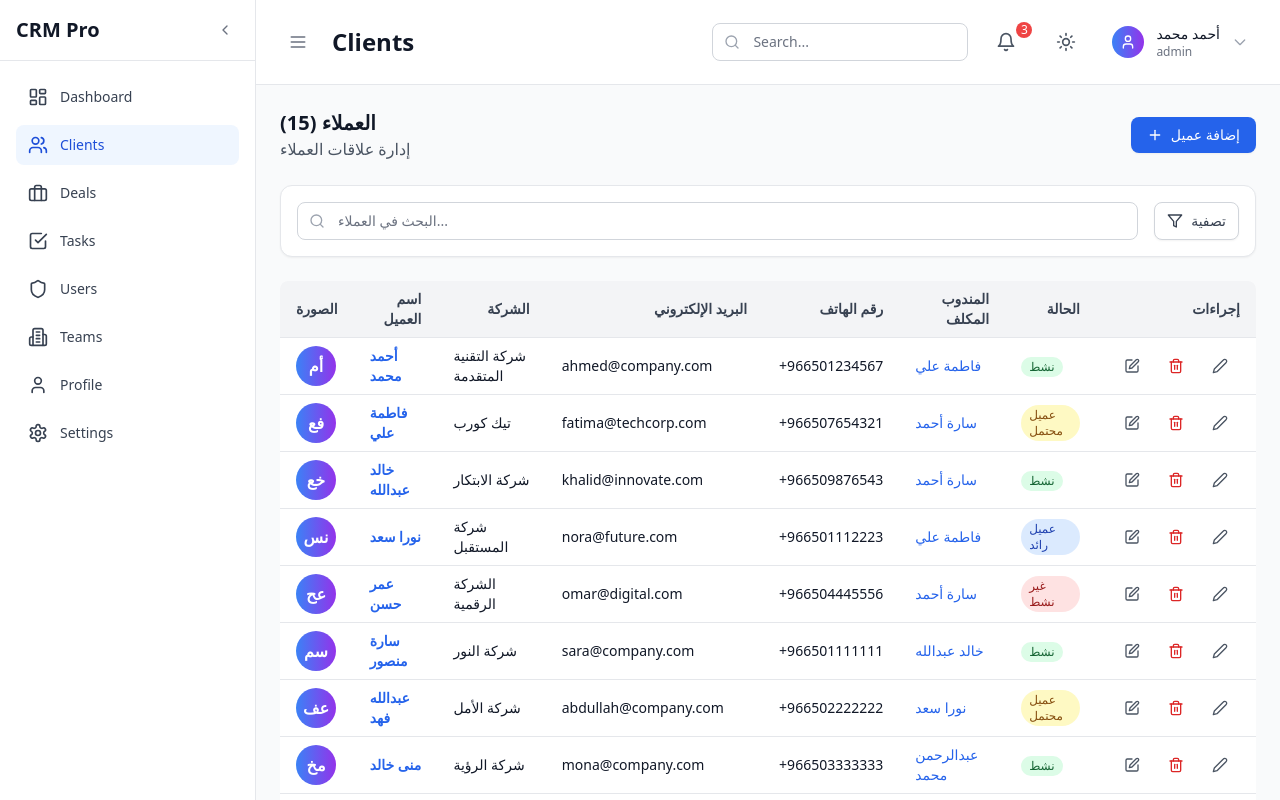
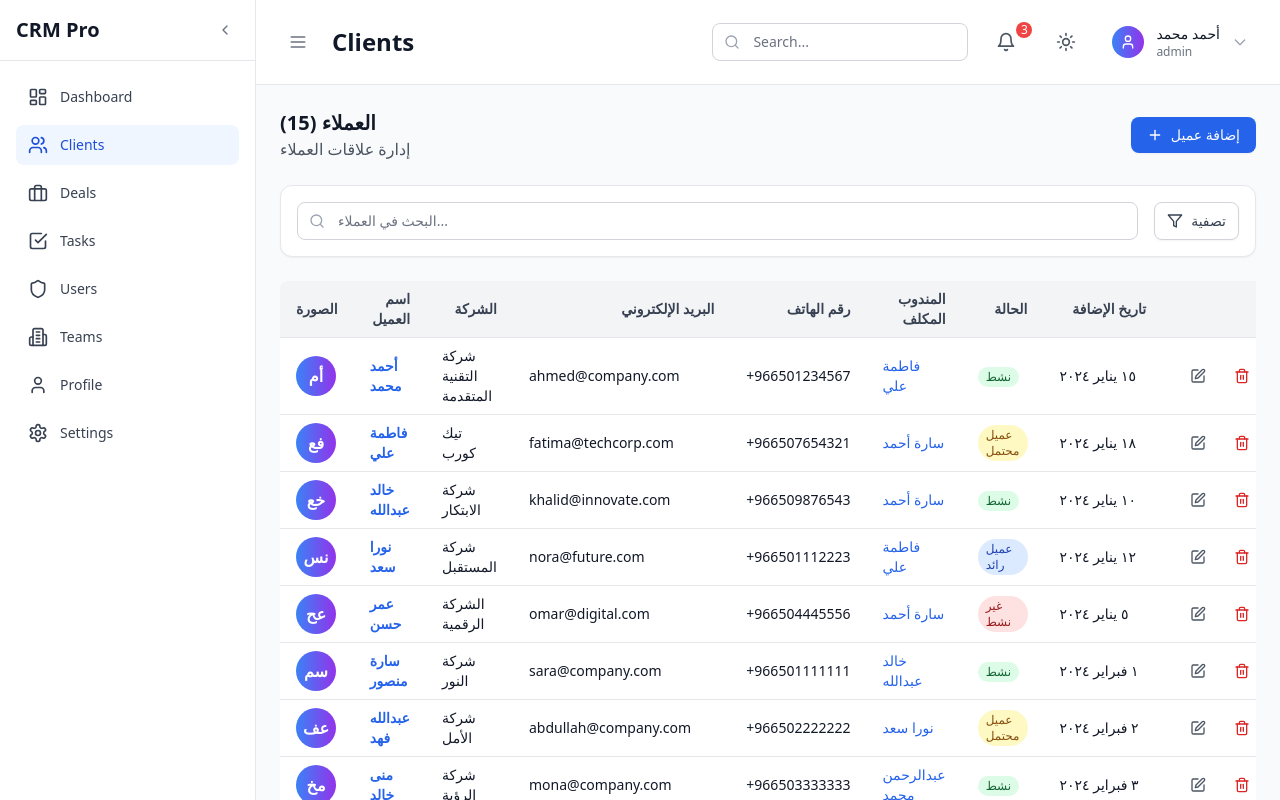
Before and after one commit to isamch/IC-CRM-Pro, a React (Vite) app: page /clients in a window 1280 px wide. Shown: the top 800 px of the page. Built offline with nearby package versions, Linux system fonts and the light colour scheme; sample sign-in values are in the browser's storage.

Commit message:
add date for  client

```diff
--- a/src/pages/ClientDetails.tsx
+++ b/src/pages/ClientDetails.tsx
@@ -70,6 +70,10 @@ export const ClientDetails: React.FC = () => {
               }`}>
                 {client.status === 'active' ? 'نشط' : client.status === 'inactive' ? 'غير نشط' : client.status === 'prospect' ? 'عميل محتمل' : 'عميل رائد'}
               </span>
+              <div className="text-xs text-gray-500 dark:text-gray-400 mt-1">
+                <span className="font-medium">تاريخ الإضافة:</span>
+                {client.createdAt ? ` ${new Date(client.createdAt).toLocaleDateString('ar-EG', { year: 'numeric', month: 'long', day: 'numeric' })}` : ' -'}
+              </div>
             </div>
           </div>
           <div className="flex-1 grid grid-cols-1 sm:grid-cols-2 gap-6 w-full">
--- a/src/pages/Clients.tsx
+++ b/src/pages/Clients.tsx
@@ -327,6 +327,7 @@ export const Clients: React.FC = () => {
                 <th className="px-4 py-2 text-right text-gray-700 dark:text-gray-200">رقم الهاتف</th>
                 <th className="px-4 py-2 text-right text-gray-700 dark:text-gray-200">المندوب المكلف</th>
                 <th className="px-4 py-2 text-right text-gray-700 dark:text-gray-200">الحالة</th>
+                <th className="px-4 py-2 text-right text-gray-700 dark:text-gray-200">تاريخ الإضافة</th>
                 <th className="px-4 py-2 text-right text-gray-700 dark:text-gray-200">إجراءات</th>
               </tr>
             </thead>
@@ -360,6 +361,9 @@ export const Clients: React.FC = () => {
                     }`}>
                       {client.status === 'active' ? 'نشط' : client.status === 'inactive' ? 'غير نشط' : client.status === 'prospect' ? 'عميل محتمل' : 'عميل رائد'}
                     </span>
+                  </td>
+                  <td className="px-4 py-2 text-gray-900 dark:text-gray-100 whitespace-nowrap">
+                    {client.createdAt ? new Date(client.createdAt).toLocaleDateString('ar-EG', { year: 'numeric', month: 'long', day: 'numeric' }) : '-'}
                   </td>
                   <td className="px-4 py-2">
                     <div className="flex items-center gap-1">
```
